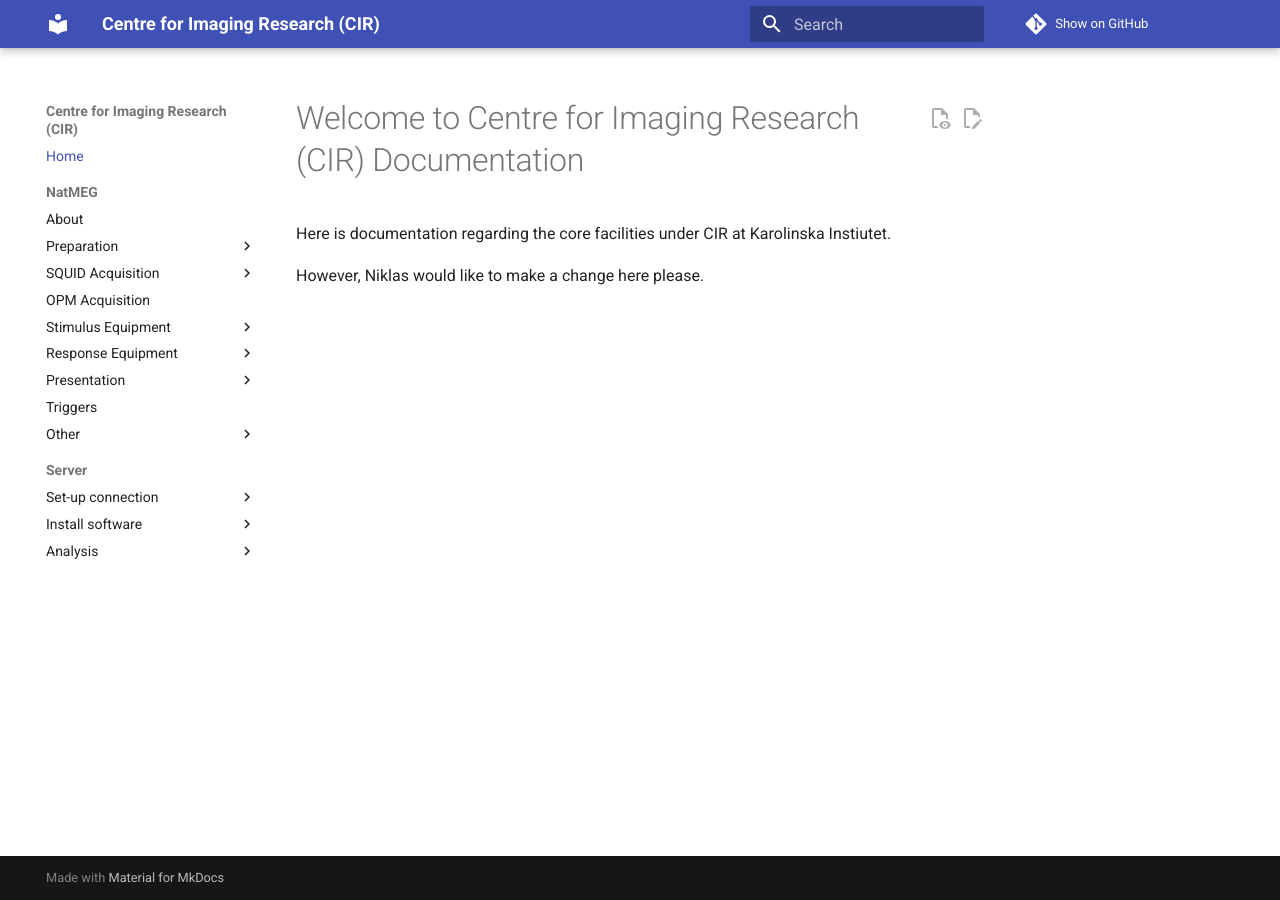
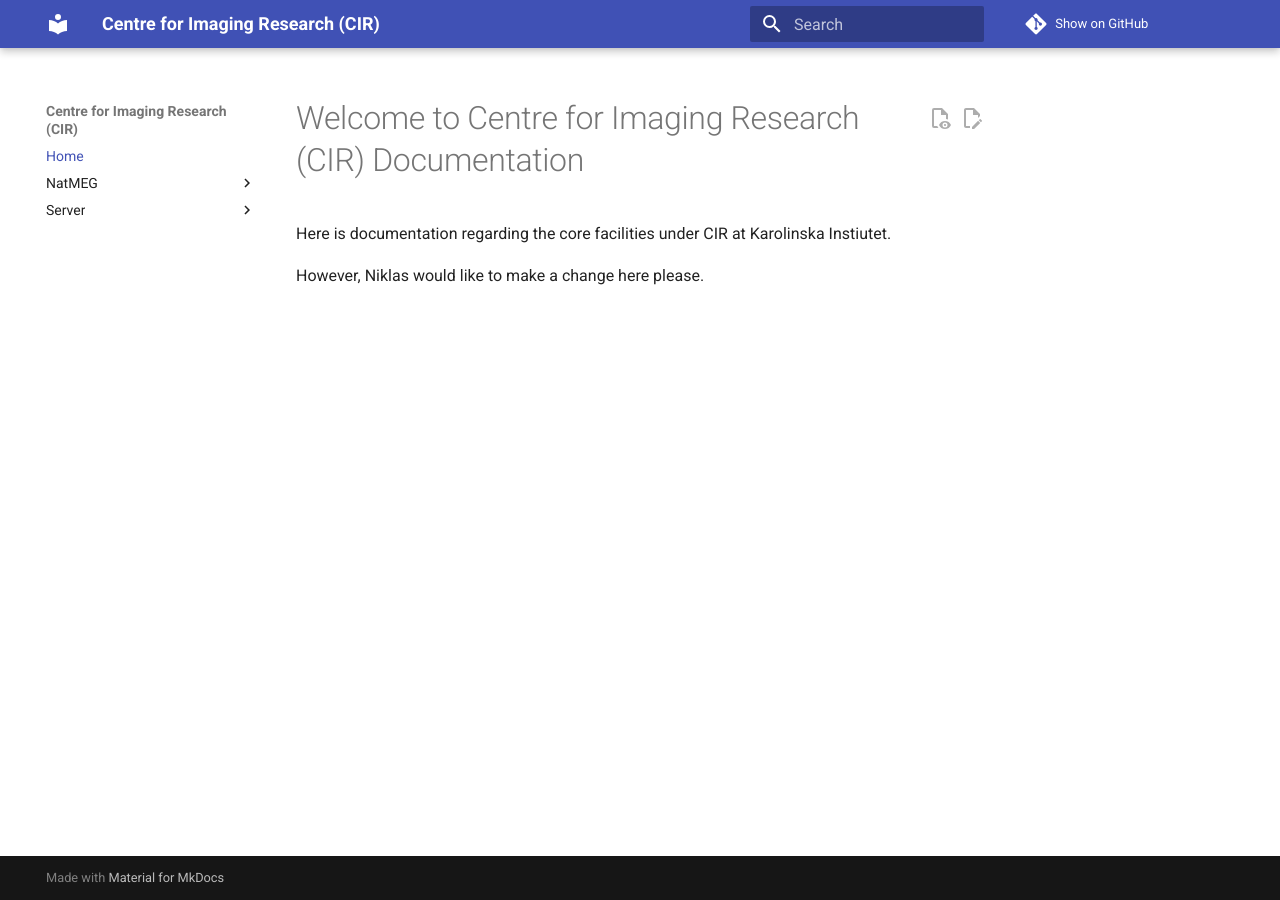
Before and after one commit to natmegsweden/documentation, an MkDocs documentation site: the page built from docs/index.md, in a window 1280 px wide. Built offline with MkDocs 1.6.1 and Material for MkDocs 9.7.7, drawn with Linux system fonts in a browser that asks for light colours; comment, search, counter and statistics services are not loaded.

Commit message:
disable navigation section

```diff
--- a/mkdocs.yml
+++ b/mkdocs.yml
@@ -12,7 +12,7 @@ theme:
       - announce.dismiss
       - content.action.view
       - content.action.edit
-      - navigation.sections # Makes top level sections expandable
+      # - navigation.sections # Makes top level sections expandable
 markdown_extensions:
   - pymdownx.betterem:
       smart_enable: all
```
